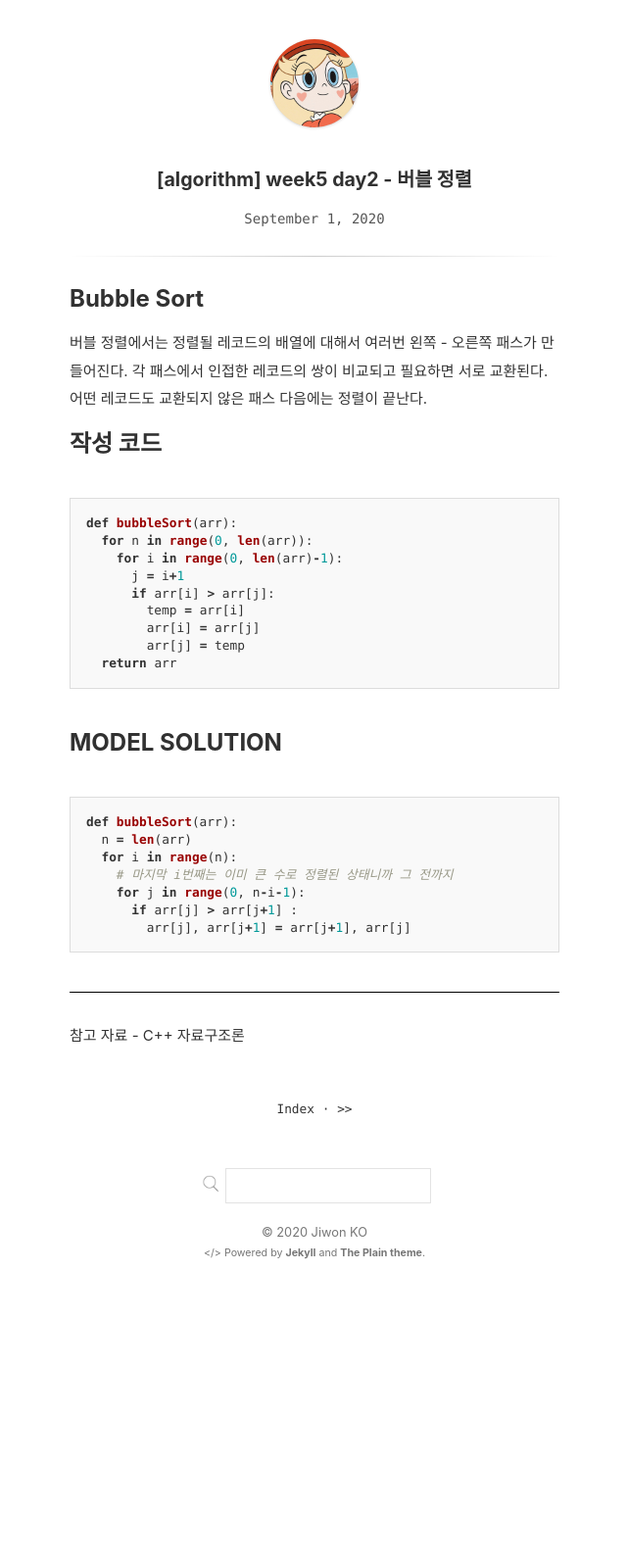
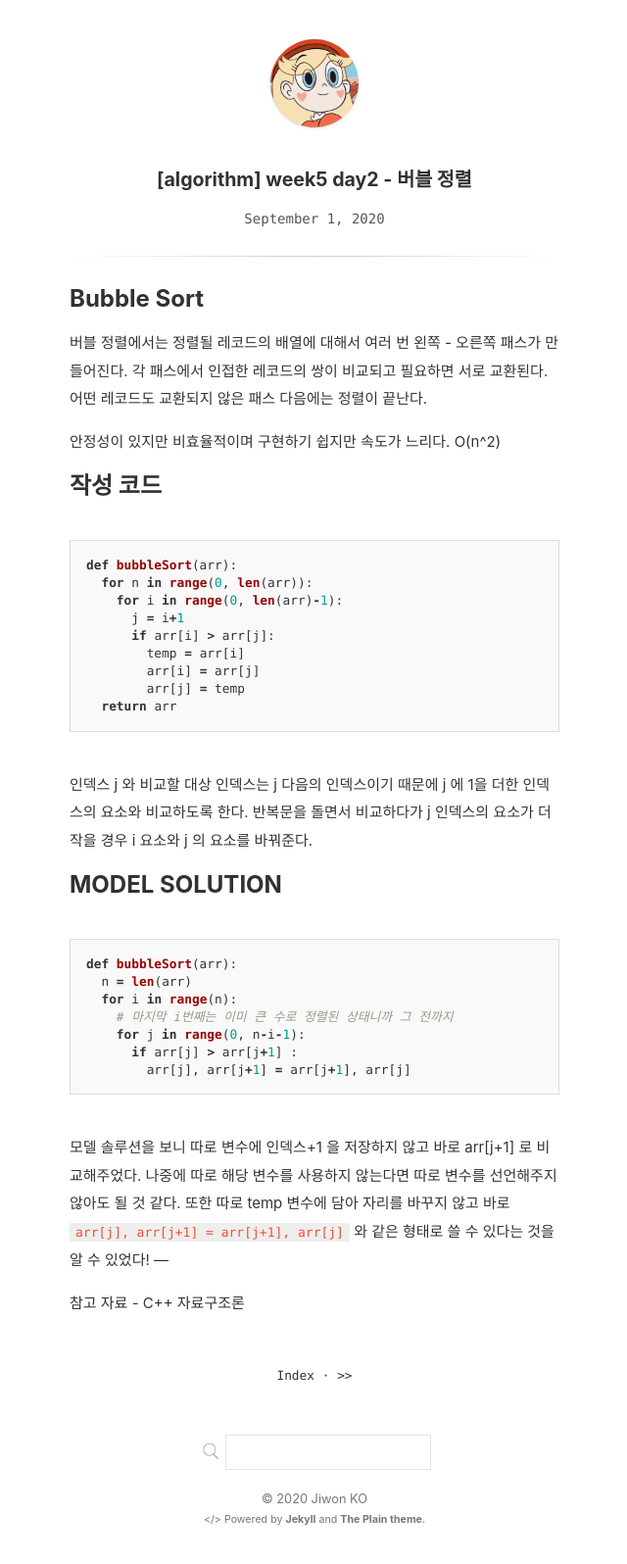
Before and after one commit to Gxone/Gxone.github.io, a Jekyll site: the page built from _posts/algorithm/2020-09-01-codekata-w5-d2.md, in a window 1280 px wide. Shown: the whole page at 98% size, without its empty margins (319-959 px from the left). Built offline with Jekyll 4.4.1, drawn with Linux system fonts in a browser that asks for light colours; before the commit the page ends 1324 px from its top, so only the background shows below that.

Commit message:
Modify: codekata-w5d2 내용 추가

````diff
--- a/_posts/algorithm/2020-09-01-codekata-w5-d2.md
+++ b/_posts/algorithm/2020-09-01-codekata-w5-d2.md
@@ -3,7 +3,9 @@ title: "[algorithm] week5 day2 - 버블 정렬"
 categories: algorithm
 ---
 ## Bubble Sort
-버블 정렬에서는 정렬될 레코드의 배열에 대해서 여러번 왼쪽 - 오른쪽 패스가 만들어진다. 각 패스에서 인접한 레코드의 쌍이 비교되고 필요하면 서로 교환된다. 어떤 레코드도 교환되지 않은 패스 다음에는 정렬이 끝난다.
+버블 정렬에서는 정렬될 레코드의 배열에 대해서 여러 번 왼쪽 - 오른쪽 패스가 만들어진다. 각 패스에서 인접한 레코드의 쌍이 비교되고 필요하면 서로 교환된다. 어떤 레코드도 교환되지 않은 패스 다음에는 정렬이 끝난다.
+
+안정성이 있지만 비효율적이며 구현하기 쉽지만 속도가 느리다. O(n^2)
 
 ## 작성 코드
 ```py
@@ -17,6 +19,8 @@ def bubbleSort(arr):
         arr[j] = temp
   return arr
   ```
+인덱스 j 와 비교할 대상 인덱스는 j 다음의 인덱스이기 때문에 j 에 1을 더한 인덱스의 요소와 비교하도록 한다.
+반복문을 돌면서 비교하다가 j 인덱스의 요소가 더 작을 경우 i 요소와 j 의 요소를 바꿔준다.
 
 ## MODEL SOLUTION
 ```py
@@ -28,6 +32,8 @@ def bubbleSort(arr):
       if arr[j] > arr[j+1] :
         arr[j], arr[j+1] = arr[j+1], arr[j]
 ```
+모델 솔루션을 보니 따로 변수에 인덱스+1 을 저장하지 않고 바로 arr[j+1] 로 비교해주었다. 나중에 따로 해당 변수를 사용하지 않는다면 따로 변수를 선언해주지 않아도 될 것 같다.
+또한 따로 temp 변수에 담아 자리를 바꾸지 않고 바로 ```arr[j], arr[j+1] = arr[j+1], arr[j]``` 와 같은 형태로 쓸 수 있다는 것을 알 수 있었다!
 ---
 
 참고 자료 - C++ 자료구조론
````
